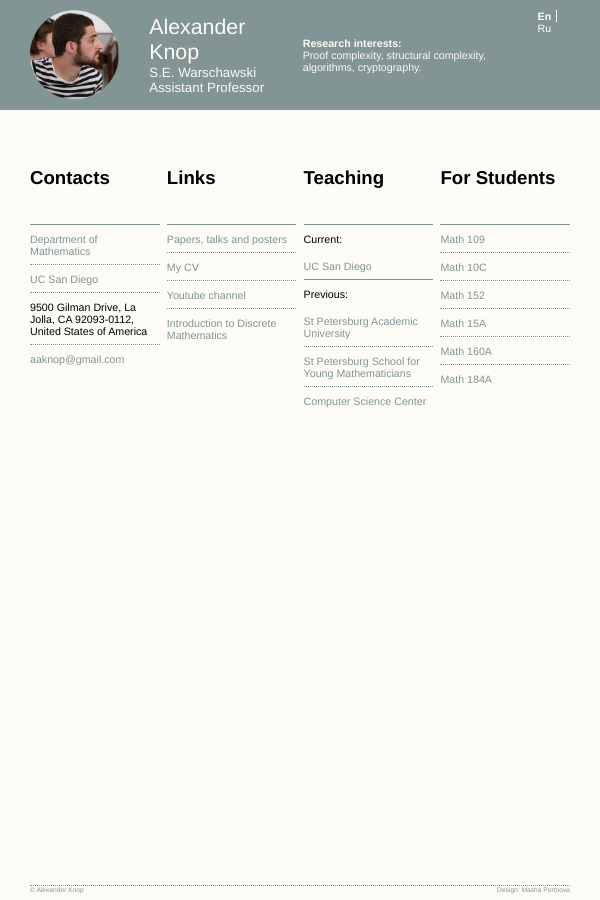
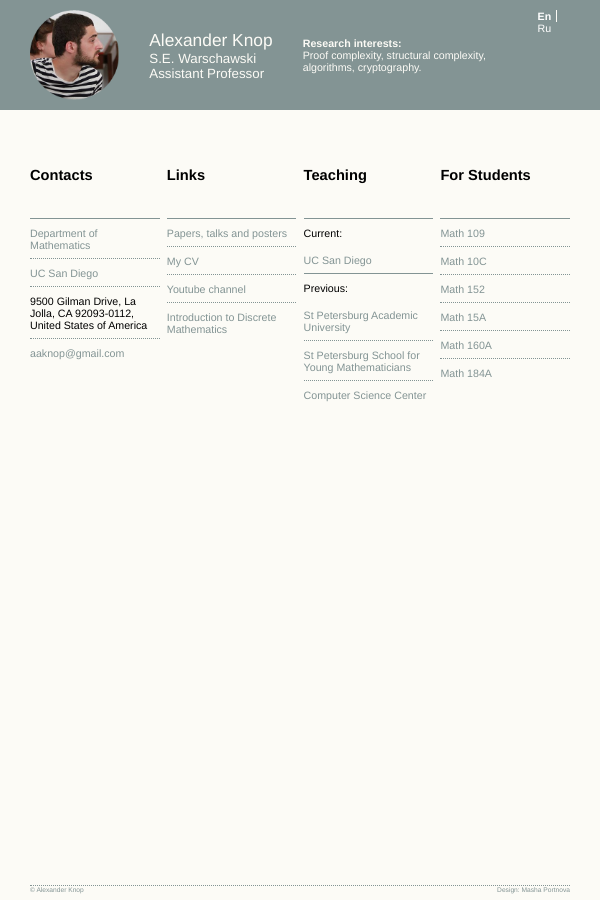
Before and after one commit to alexanderknop/alexanderknop.github.io, a Jekyll site: the page built from index.html, in a window 600 px wide. Built offline with Jekyll 4.4.1, drawn with Linux system fonts in a browser that asks for light colours; nearby versions of some CDN libraries.

Commit message:
Revert "Fix size of fonts in the desktop version in thr navigation bar"
This reverts commit 290a1f384ed7c67b6e78fce8e097a3e63f8ce867.

```diff
--- a/_sass/desktop/_libruary.scss
+++ b/_sass/desktop/_libruary.scss
@@ -33,8 +33,12 @@
     font-size: 19pt;
   }
 
-  @media all and (min-width: 480px) and (max-width: 1200px) {
+  @media all and (min-width: 600px) and (max-width: 1200px) {
     font-size: 14pt;
+  }
+
+  @media all and (min-width: 480px) and (max-width: 600px) {
+    font-size: 11pt;
   }
 }
 
@@ -43,8 +47,12 @@
     font-size: 21pt;
   }
 
-  @media all and (min-width: 480px) and (max-width: 1200px) {
+  @media all and (min-width: 600px) and (max-width: 1200px) {
     font-size: 16pt;
+  }
+
+  @media all and (min-width: 480px) and (max-width: 600px) {
+    font-size: 13pt;
   }
 }
 
```
